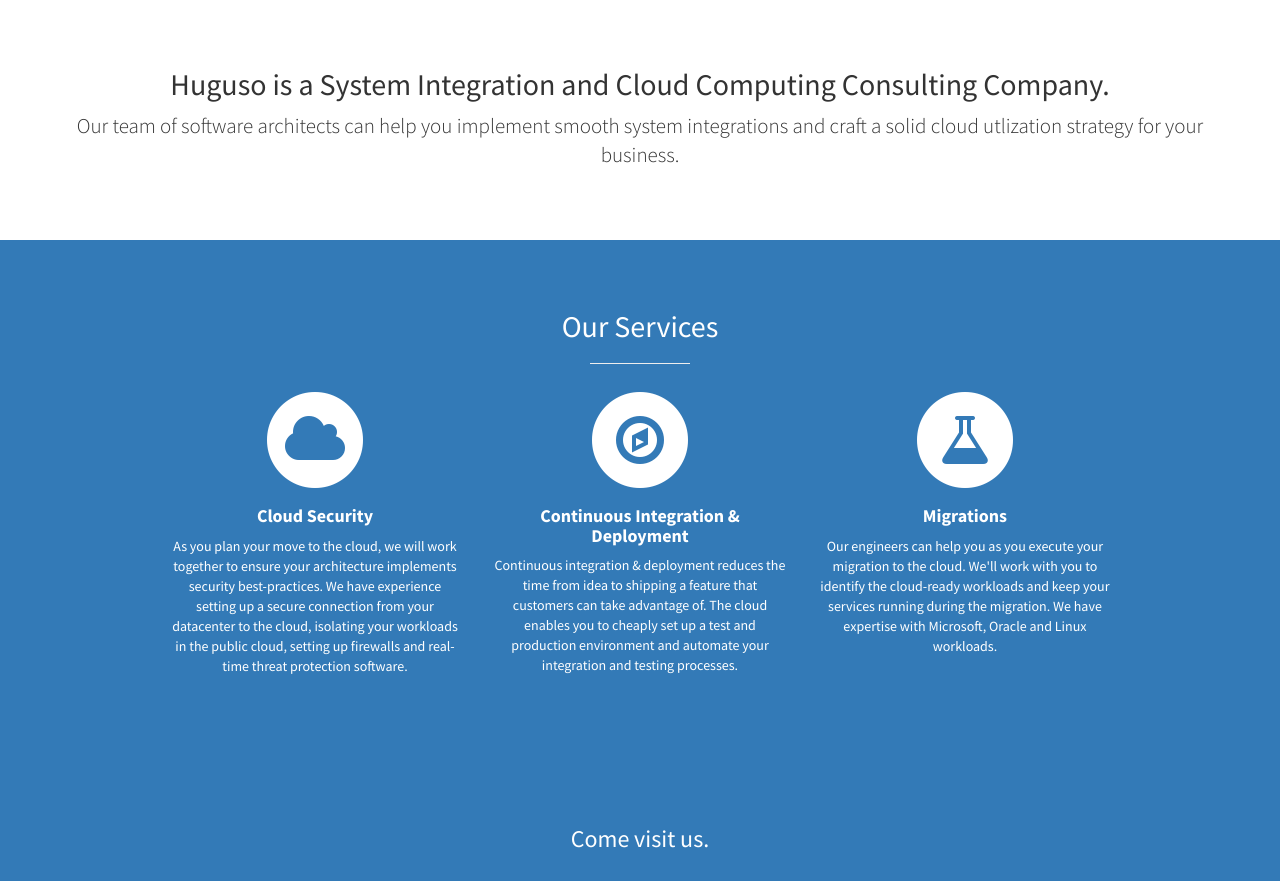
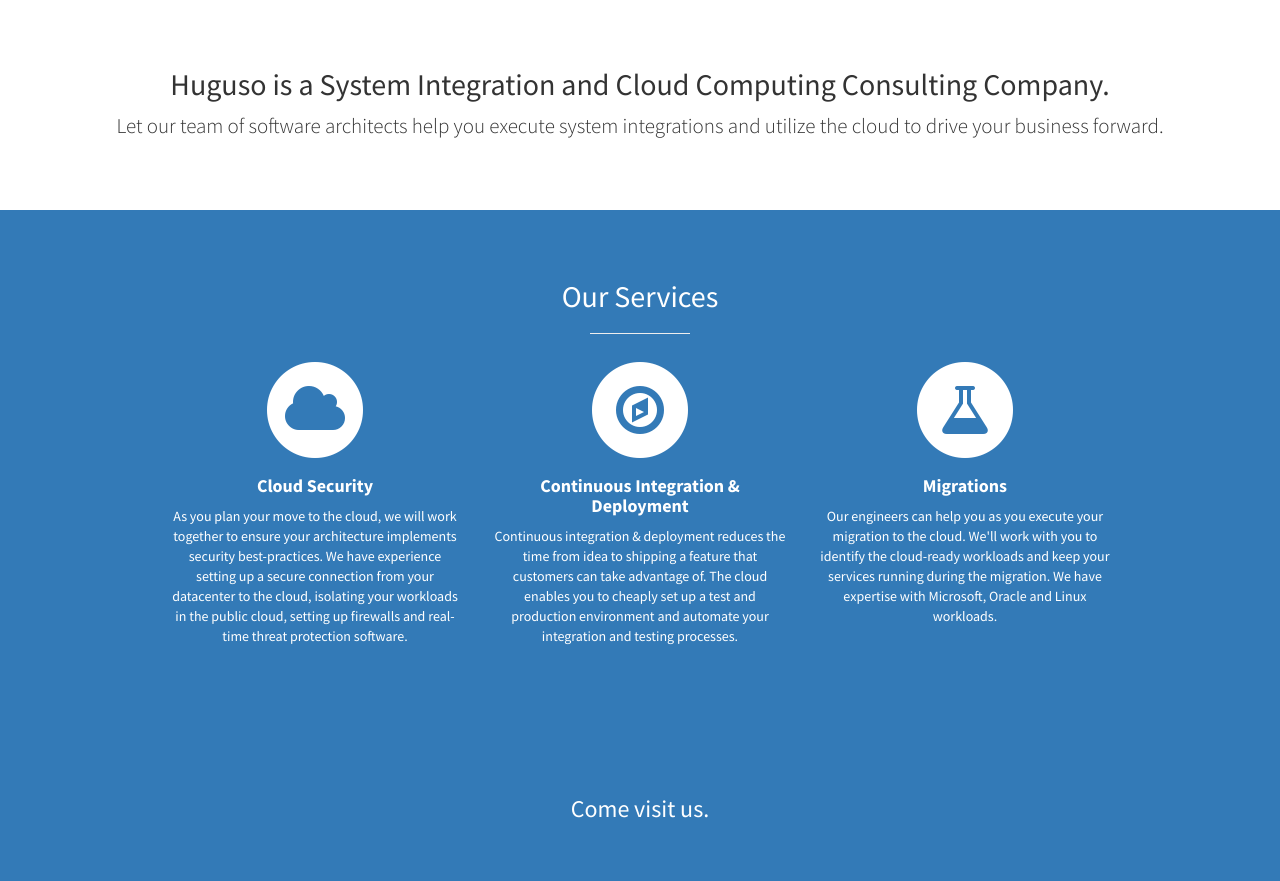
Before and after one commit to mmugisha/hugusoMarch2017, a plain HTML site: page index.html in a window 1280 px wide. Shown: the part 802-1683 px from the top of the page. Drawn offline with Linux system fonts and the light colour scheme; some packages are replaced by stand-ins of ours; grey boxes are pictures that could not be loaded.

Commit message:
Update index.html

```diff
--- a/index.html
+++ b/index.html
@@ -79,7 +79,7 @@
             <div class="row">
                 <div class="col-lg-12 text-center">
                     <h2>Huguso is a System Integration and Cloud Computing Consulting Company.</h2>
-                    <p class="lead"> Our team of software architects can help you implement smooth system integrations and craft a solid cloud utlization strategy for your business.</p>
+                    <p class="lead"> Let our team of software architects help you execute system integrations and utilize the cloud to drive your business forward.</p>
                 </div>
             </div>
             <!-- /.row -->
```
